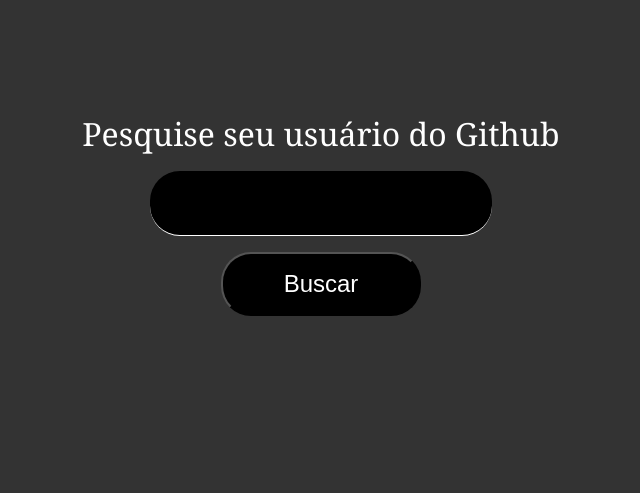
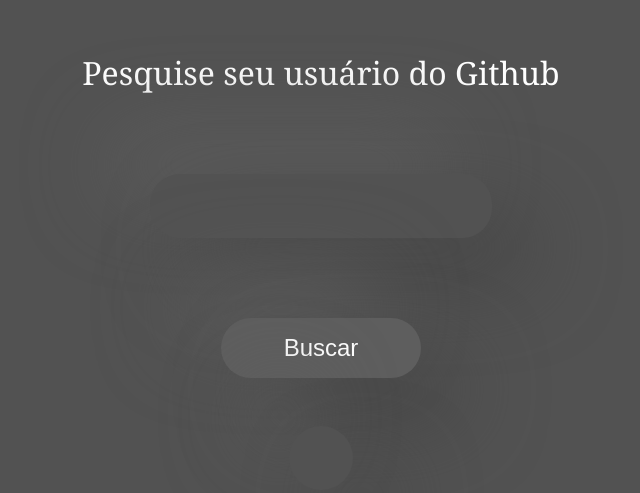
Before and after one commit to luizcipriano/github-api-fetch, a website: page index.html in a window 1280 px wide. Shown: the part 138-631 px from the top of the page, without its empty margins (319-959 px from the left). Drawn offline with Linux system fonts and the light colour scheme.

Commit message:
Mudança de estilo

```diff
--- a/app.js
+++ b/app.js
@@ -1,5 +1,4 @@
 const box = document.querySelector('.box_user');
-
 async function puxarDados() {
   try {
     const name = document.querySelector('.name').value;
@@ -14,8 +13,6 @@
     } else {
       box.innerHTML = `<img src="${img}" alt=""> <p class="user">${user}</p> <p class="user">${bio}</p>  <p class="user">${loc}</p>`
     }
-
-    // document.body.innerText = dadosJSON.titulo;
   }
   catch(erro) {
     console.log(erro);
--- a/style.scss
+++ b/style.scss
@@ -1,5 +1,5 @@
 body{
-  background: #333;
+  background: #525252;
   display: flex;
   align-items: center;
   justify-content: center;
@@ -15,6 +15,10 @@
   align-items: center;
   padding: 2rem;
   text-align: center;
+  border-radius: 50px;
+  background: #525252;
+  box-shadow:  41px 41px 82px #464646,
+             -41px -41px 82px #5e5e5e;
   img{
     width: 200px;
     height: 200px;
@@ -28,7 +32,7 @@
   flex-direction: column;
   align-items: center;
   justify-content: center;
-  gap: 1rem;
+  gap: 5rem;
   text-align: center;
   label{
     color: #fff;
@@ -36,14 +40,15 @@
     font-family: Cambria, Cochin, Georgia, Times, 'Times New Roman', serif;
   }
   input{
-    background: #000;
+    background: #525252;
     color: #fff;
     border: none;
-    border-bottom: 1px solid #fff;
     height: 2rem;
     font-size: 1.5rem;
     padding: 1rem;
     border-radius: 30px;
+    box-shadow:  41px 41px 82px #464646,
+    -41px -41px 82px #5e5e5e;
     &:focus,&:target, &:focus-visible{
       outline: none;
     }
@@ -52,10 +57,13 @@
     width: 200px;
     padding: 1rem 1.5rem;
     font-size: 1.5rem;
-    background: #000;
+    background: #5e5e5e;
     color: #fff;
+    border: none;
     cursor: pointer;
     border-radius: 30px;
+    box-shadow:  41px 41px 82px #464646,
+    -41px -41px 82px #5e5e5e;
   }
 }
 .user{
```
Also changed, not shown: style.css, 1 other file.
